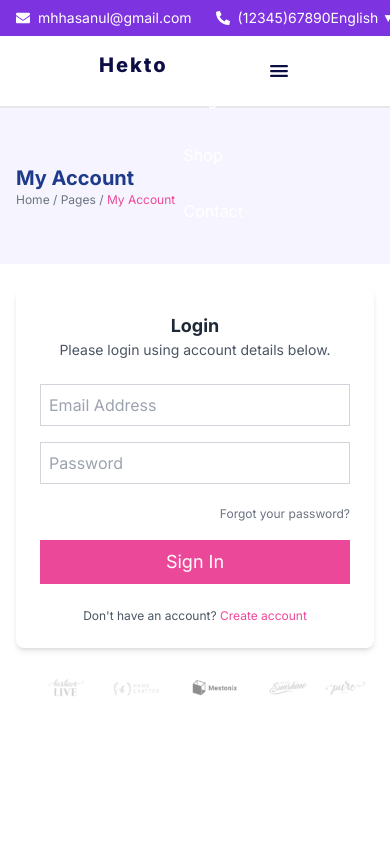
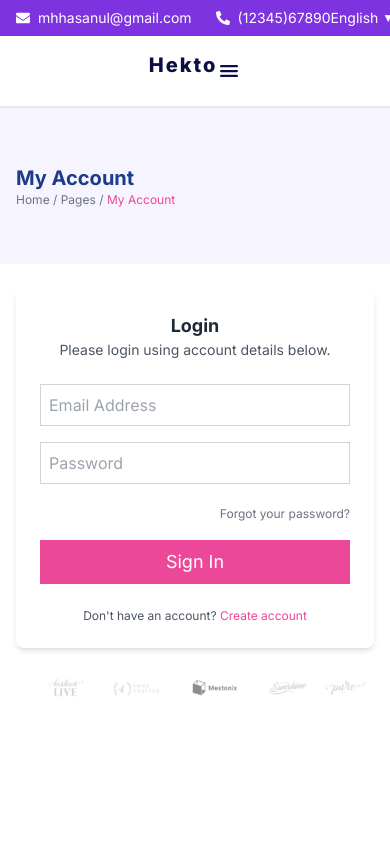
Before and after one commit to ANZIE05/E-Commerce-Hackathon-Project, a Next.js app: page /MyAccount in a window 390 px wide. Shown: the top 844 px of the page. Built offline with nearby package versions, Linux system fonts and the light colour scheme.

Commit message:
Update Navbar.tsx

```diff
--- a/src/app/Component/Navbar.tsx
+++ b/src/app/Component/Navbar.tsx
@@ -26,8 +26,8 @@ import { useState } from 'react';
         </h2>
           </div>
 
-          <div className='flex items-center '>
-            <ul className=' flex flex-col md:flex-row md:gap-x-2 lg:gap-x-5 xl:gap-x-5 2xl:gap-x-10 sm:text-md md:text-sm lg:text-md xl:text-md text-white md:text-black '>
+          <div className='navbar-links items-center lg:flex hidden'>
+            <ul className=' flex gap-4 flex-col md:flex-row md:gap-x-2 lg:gap-x-5 xl:gap-x-5 2xl:gap-x-10 sm:text-md md:text-sm lg:text-md xl:text-md text-white md:text-black '>
               <li className='flex gap-1 p-4 hover:underline hover:text-pink-600 underline-offset-2'>
                 <Link href="/">Home </Link> <IoIosArrowDown className='pt-1 text-lg'/>
               </li>
```
